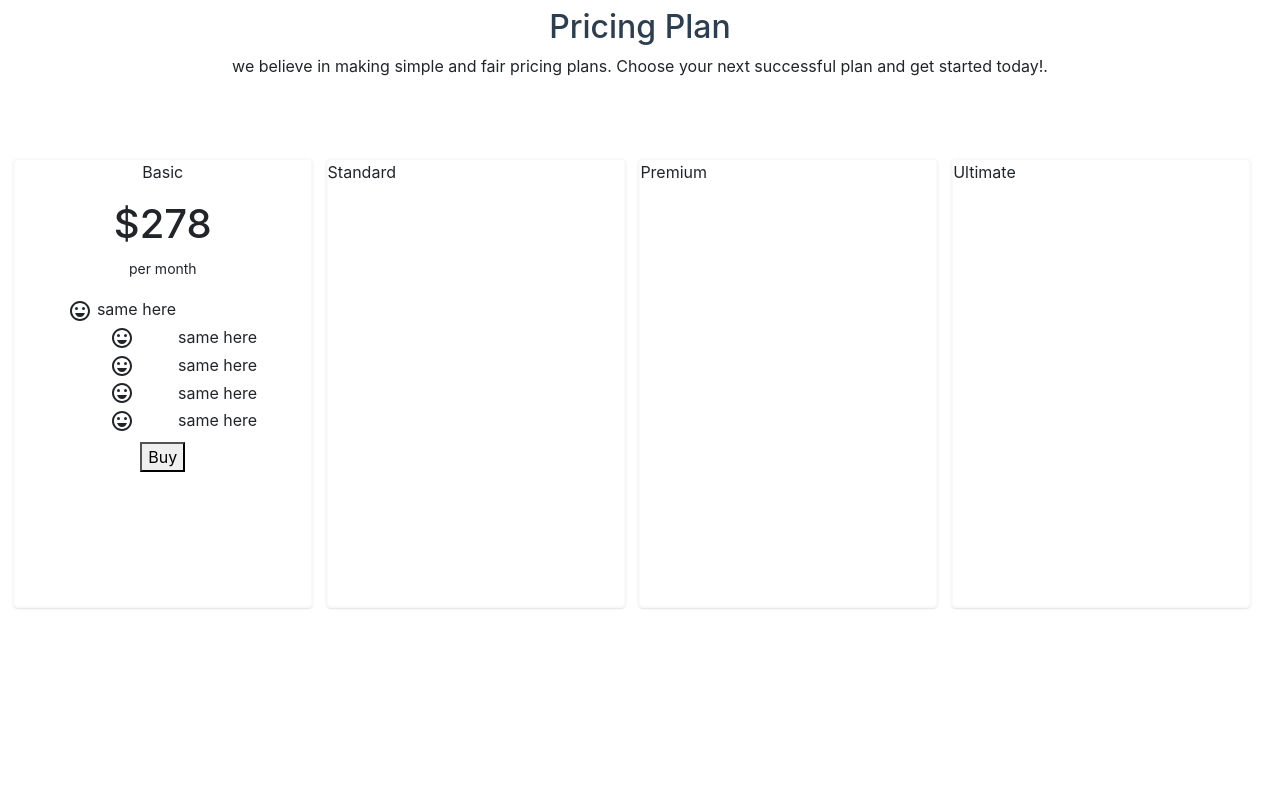
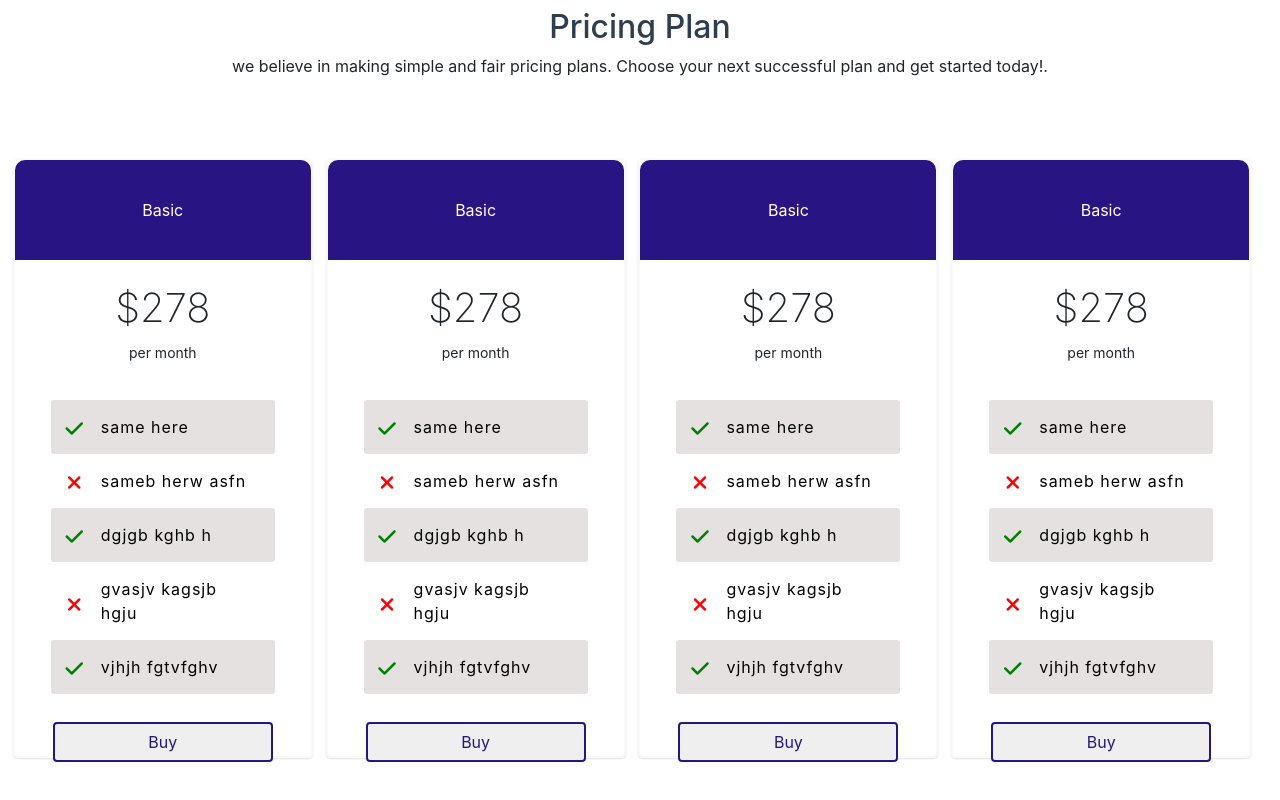
Before and after one commit to ImtiazAkib/template-1, a React (Create React App) app: page /home in a window 1280 px wide. Shown: the part 2392-3192 px from the top of the page. Before the commit the page ends 3080 px from the top, so only its background shows below. Built offline with nearby package versions, Linux system fonts and the light colour scheme.

Commit message:
price card complete

```diff
--- a/src/components/Home/Home.css
+++ b/src/components/Home/Home.css
@@ -239,39 +239,82 @@
   width: 100%;
   margin-bottom: 80px;
 }
+
+.card-title {
+  width: 100%;
+  height: 100px;
+  color: white;
+  border-radius: 10px 10px 0px 0px;
+  background-color: #281483;
+  display: flex;
+  justify-content: center;
+  align-items: center;
+}
 .single-card {
   width: 300px;
-  height: 450px;
+  height: 600px;
   margin-left: 0.8rem;
   margin-top: 2rem;
   border: 2px solid #f9f9f9;
   border-radius: 5px;
   box-shadow: 0 1px 2px rgb(0 0 0 / 12%);
+  transition: all 0.3s ease;
 }
-.card-body-detail {
-  display: flex;
-  justify-content: center;
+.single-card:hover {
+  transform: scale(1.05);
+  transition: transform 1s ease;
 }
-/* .card-body-detail td {
-  padding: 12px 35px;
+.content {
+  list-style: none;
+  padding: 0;
+  margin: 20px;
+  text-align: left;
+}
+.content li {
+  padding: 15px 20px 15px 50px;
+  position: relative;
+  color: #000;
+  font-size: 16px;
+  letter-spacing: 1px;
+}
+.content li::before {
+  content: "\f00c";
+  height: 24px;
+  width: 24px;
+  font-size: 20px;
+  font-family: "Font Awesome 5 Free";
+  font-weight: 900;
+  line-height: 20px;
+  text-align: center;
+  position: absolute;
+  color: green;
+  top: 58%;
+  left: 12px;
+  transform: translateY(-50%);
 }
 
-.color-row {
-  background-color: rgb(230, 225, 225);
-  border-radius: 3px;
-} */
+.content li.not-highlight::before {
+  content: "\f00d";
+  color: red;
+}
 
-/* .card-body-detail div {
-  width: 17rem;
-  height: 3rem;
-}
-.card-body-detail .highlight-div {
+.highlight {
   background-color: rgb(230, 225, 225);
   border-radius: 3px;
 }
-.card-body-detail .highlight-div p {
-  display: block;
-} */
+
+.card-btn button {
+  width: 220px;
+  height: 40px;
+  border: 2px solid #281483;
+  border-radius: 4px;
+  color: #281483;
+  transition: all 0.3s ease;
+}
+.card-btn button:hover {
+  background-color: #281483;
+  color: white;
+}
 
 /*--------------------------- price plan card section end ----------------------------*/
 
--- a/src/components/Home/Home.js
+++ b/src/components/Home/Home.js
@@ -10,6 +10,7 @@ import PlayCircleOutlineIcon from "@mui/icons-material/PlayCircleOutline";
 import CloseIcon from "@mui/icons-material/Close";
 import EmojiEventsIcon from "@mui/icons-material/EmojiEvents";
 import SentimentVerySatisfiedIcon from "@mui/icons-material/SentimentVerySatisfied";
+import CheckIcon from "@mui/icons-material/Check";
 
 const Home = () => {
   const [showPopup, setShowPopup] = useState(false);
@@ -315,65 +316,112 @@ const Home = () => {
         </div>
         <div className="d-lg-flex cards">
           <div className="single-card text-center">
-            <div className="card-titile">Basic</div>
+            <div className="card-title">Basic</div>
             <div className="card-body text-center">
               <div className="mb-3">
-                <h1>$278</h1>
+                <h1 style={{ fontWeight: "200" }}>$278</h1>
                 <small>per month</small>
               </div>
               <div>
                 <div className="card-body-detail">
-                  <table>
-                    <tr className="color-row">
-                      <td>
-                        <SentimentVerySatisfiedIcon></SentimentVerySatisfiedIcon>{" "}
-                        same here
-                      </td>
-                    </tr>
-                    <tr>
-                      <td>
-                        <SentimentVerySatisfiedIcon></SentimentVerySatisfiedIcon>
-                      </td>
-                      <td>same here</td>
-                    </tr>
-                    <tr className="color-row">
-                      <td>
-                        <SentimentVerySatisfiedIcon></SentimentVerySatisfiedIcon>
-                      </td>
-                      <td>same here</td>
-                    </tr>
-                    <tr>
-                      <td>
-                        <SentimentVerySatisfiedIcon></SentimentVerySatisfiedIcon>
-                      </td>
-                      <td>same here</td>
-                    </tr>
-                    <tr className="color-row">
-                      <td>
-                        <SentimentVerySatisfiedIcon></SentimentVerySatisfiedIcon>
-                      </td>
-                      <td>same here</td>
-                    </tr>
-                    <tr></tr>
-                  </table>
+                  <div className="row">
+                    <div className="col-12">
+                      <ul className="content">
+                        <li className="highlight">same here</li>
+                        <li className="not-highlight">sameb herw asfn</li>
+                        <li className="highlight">dgjgb kghb h</li>
+                        <li className="not-highlight">gvasjv kagsjb hgju</li>
+                        <li className="highlight">vjhjh fgtvfghv</li>
+                      </ul>
+                    </div>
+                  </div>
                 </div>
-                <div className="mt-2">
+                <div className="mt-2 card-btn">
                   <button>Buy</button>
                 </div>
               </div>
             </div>
           </div>
-          <div className="single-card">
-            <div className="card-titile">Standard</div>
-            <div className="card-body"></div>
+          <div className="single-card text-center">
+            <div className="card-title">Basic</div>
+            <div className="card-body text-center">
+              <div className="mb-3">
+                <h1 style={{ fontWeight: "200" }}>$278</h1>
+                <small>per month</small>
+              </div>
+              <div>
+                <div className="card-body-detail">
+                  <div className="row">
+                    <div className="col-12">
+                      <ul className="content">
+                        <li className="highlight">same here</li>
+                        <li className="not-highlight">sameb herw asfn</li>
+                        <li className="highlight">dgjgb kghb h</li>
+                        <li className="not-highlight">gvasjv kagsjb hgju</li>
+                        <li className="highlight">vjhjh fgtvfghv</li>
+                      </ul>
+                    </div>
+                  </div>
+                </div>
+                <div className="mt-2 card-btn">
+                  <button>Buy</button>
+                </div>
+              </div>
+            </div>
           </div>
-          <div className="single-card">
-            <div className="card-titile">Premium</div>
-            <div className="card-body"></div>
+          <div className="single-card text-center">
+            <div className="card-title">Basic</div>
+            <div className="card-body text-center">
+              <div className="mb-3">
+                <h1 style={{ fontWeight: "200" }}>$278</h1>
+                <small>per month</small>
+              </div>
+              <div>
+                <div className="card-body-detail">
+                  <div className="row">
+                    <div className="col-12">
+                      <ul className="content">
+                        <li className="highlight">same here</li>
+                        <li className="not-highlight">sameb herw asfn</li>
+                        <li className="highlight">dgjgb kghb h</li>
+                        <li className="not-highlight">gvasjv kagsjb hgju</li>
+                        <li className="highlight">vjhjh fgtvfghv</li>
+                      </ul>
+                    </div>
+                  </div>
+                </div>
+                <div className="mt-2 card-btn">
+                  <button>Buy</button>
+                </div>
+              </div>
+            </div>
           </div>
-          <div className="single-card">
-            <div className="card-titile">Ultimate</div>
-            <div className="card-body"></div>
+          <div className="single-card text-center">
+            <div className="card-title">Basic</div>
+            <div className="card-body text-center">
+              <div className="mb-3">
+                <h1 style={{ fontWeight: "200" }}>$278</h1>
+                <small>per month</small>
+              </div>
+              <div>
+                <div className="card-body-detail">
+                  <div className="row">
+                    <div className="col-12">
+                      <ul className="content">
+                        <li className="highlight">same here</li>
+                        <li className="not-highlight">sameb herw asfn</li>
+                        <li className="highlight">dgjgb kghb h</li>
+                        <li className="not-highlight">gvasjv kagsjb hgju</li>
+                        <li className="highlight">vjhjh fgtvfghv</li>
+                      </ul>
+                    </div>
+                  </div>
+                </div>
+                <div className="mt-2 card-btn">
+                  <button>Buy</button>
+                </div>
+              </div>
+            </div>
           </div>
         </div>
       </div>
```
